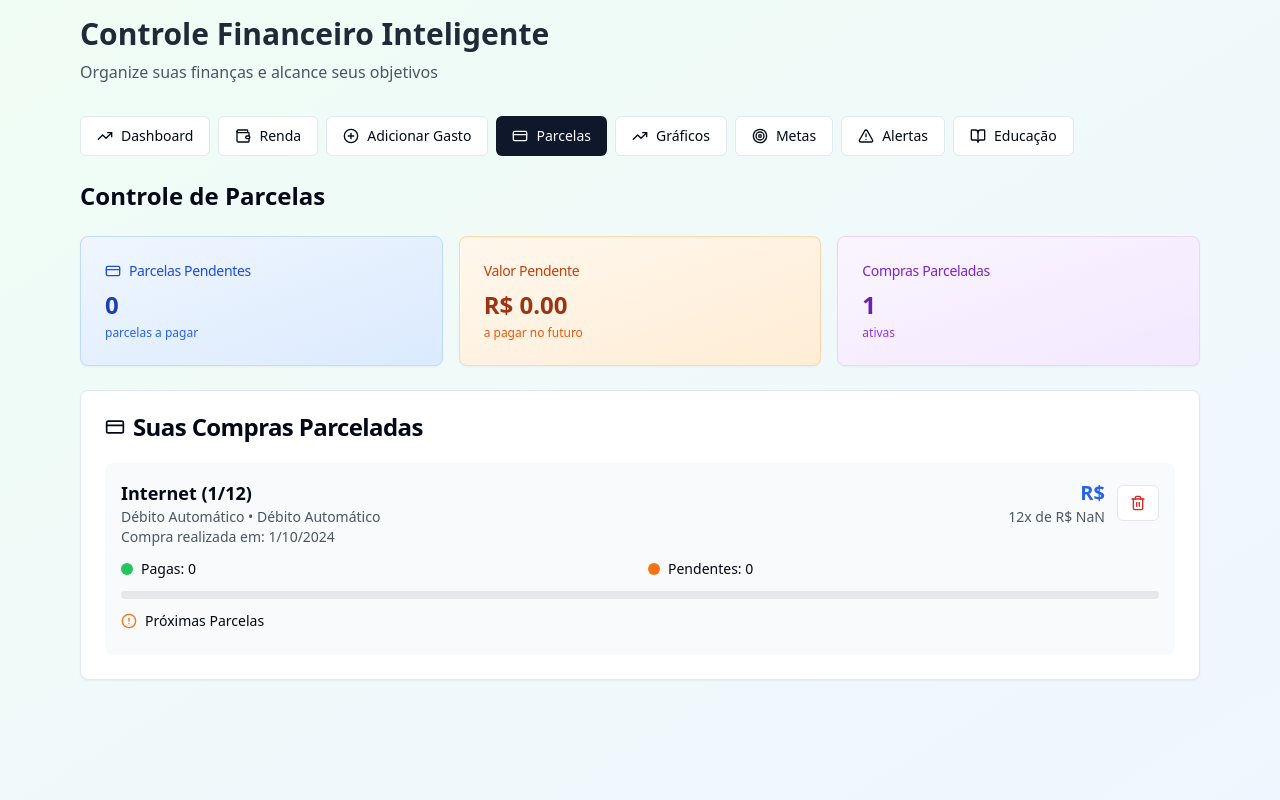
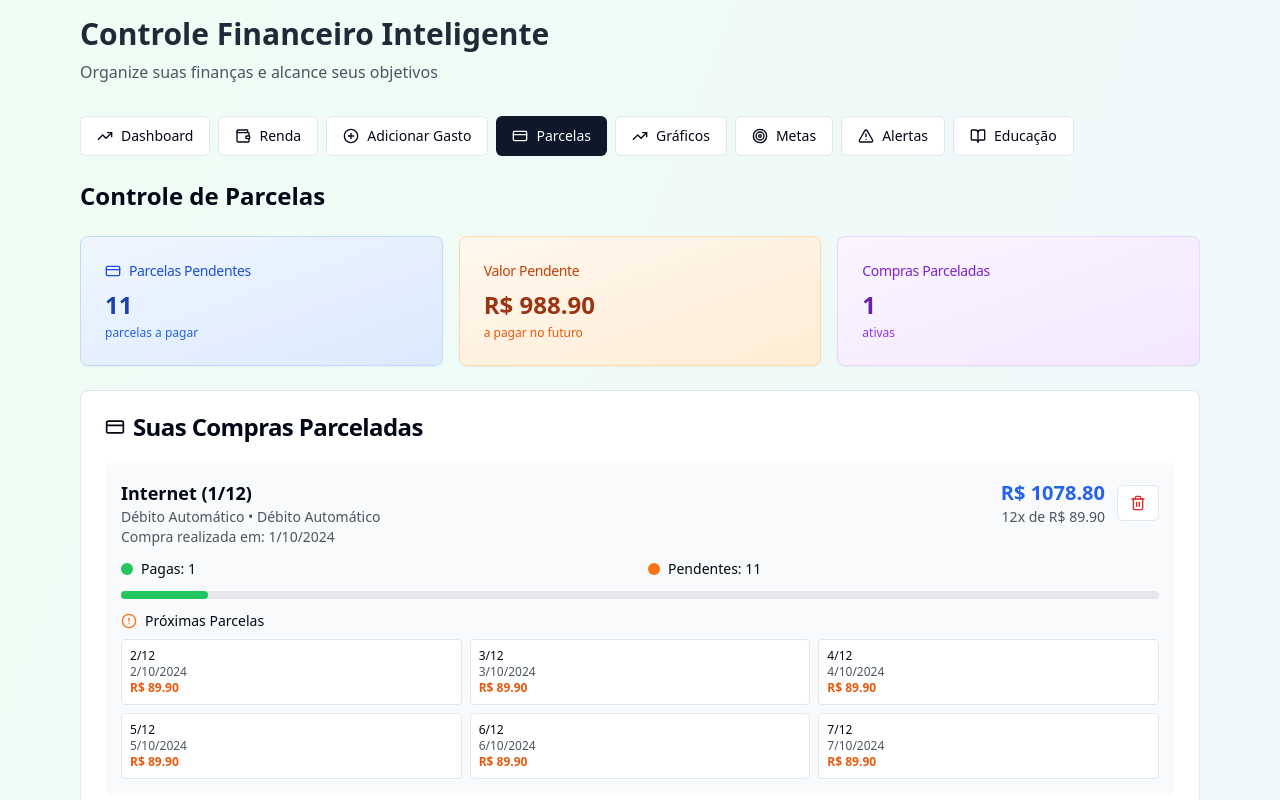
Before and after one commit to Cleber-Canto/orcamento-sem-stress, a React (Vite) app: page / in a window 1280 px wide. Both pictures are taken after a click on the button "Parcelas". Shown: the top 800 px of the page. Built offline with nearby package versions, Linux system fonts and the light colour scheme.

Commit message:
Fix: Installment section not displaying data
The installment section is not displaying the correct data for pending installments, pending value, and the number of installment purchases.

```diff
--- a/src/components/InstallmentsSection.tsx
+++ b/src/components/InstallmentsSection.tsx
@@ -27,39 +27,71 @@ interface InstallmentsSectionProps {
 const InstallmentsSection: React.FC<InstallmentsSectionProps> = ({ expenses, onDeleteExpense }) => {
   const { toast } = useToast();
 
-  // Função para gerar todas as parcelas de uma compra
-  const generateInstallmentSchedule = (expense: Expense) => {
-    if (!expense.isInstallment || !expense.totalInstallments || !expense.originalAmount) {
-      return [];
+  console.log('Todas as despesas:', expenses);
+  console.log('Despesas com isInstallment:', expenses.filter(e => e.isInstallment));
+
+  // Agrupar compras parceladas por descrição e valor original
+  const groupInstallmentsByPurchase = () => {
+    const installmentExpenses = expenses.filter(expense => expense.isInstallment);
+    console.log('Despesas parceladas filtradas:', installmentExpenses);
+
+    const grouped: { [key: string]: Expense[] } = {};
+
+    installmentExpenses.forEach(expense => {
+      // Criar chave única baseada na descrição e valor original
+      const key = `${expense.description}-${expense.originalAmount || expense.amount}`;
+      if (!grouped[key]) {
+        grouped[key] = [];
       }
+      grouped[key].push(expense);
+    });
 
-    const installments = [];
-    const baseDate = new Date(expense.date);
-    const monthlyAmount = expense.originalAmount / expense.totalInstallments;
+    console.log('Compras agrupadas:', grouped);
+    return grouped;
+  };
 
-    for (let i = 0; i < expense.totalInstallments; i++) {
+  const installmentGroups = groupInstallmentsByPurchase();
+  const installmentPurchases = Object.values(installmentGroups);
+
+  // Gerar cronograma completo de todas as parcelas
+  const generateAllInstallments = () => {
+    const allInstallments: Array<Expense & { isPaid: boolean }> = [];
+
+    Object.values(installmentGroups).forEach(group => {
+      if (group.length === 0) return;
+
+      const firstInstallment = group[0];
+      const totalInstallments = firstInstallment.totalInstallments || group.length;
+      const originalAmount = firstInstallment.originalAmount || (firstInstallment.amount * totalInstallments);
+      const monthlyAmount = originalAmount / totalInstallments;
+
+      // Pegar a data da primeira parcela
+      const baseDate = new Date(group.sort((a, b) => new Date(a.date).getTime() - new Date(b.date).getTime())[0].date);
+
+      for (let i = 0; i < totalInstallments; i++) {
         const installmentDate = new Date(baseDate);
         installmentDate.setMonth(installmentDate.getMonth() + i);
 
-      installments.push({
-        ...expense,
+        // Verificar se esta parcela já foi paga (existe na lista de despesas)
+        const existingInstallment = group.find(exp => exp.installmentNumber === (i + 1));
+        const isPaid = !!existingInstallment;
+
+        allInstallments.push({
+          ...firstInstallment,
           installmentNumber: i + 1,
           amount: monthlyAmount,
           date: installmentDate.toISOString().split('T')[0],
-        isPaid: i < (expense.installmentNumber || 0)
+          isPaid: isPaid,
+          id: existingInstallment?.id || firstInstallment.id + i
         });
       }
+    });
 
-    return installments;
+    return allInstallments;
   };
 
-  // Obter todas as compras parceladas (primeira parcela de cada compra)
-  const installmentPurchases = expenses.filter(expense =>
-    expense.isInstallment && expense.installmentNumber === 1
-  );
-
-  // Gerar cronograma completo de todas as parcelas
-  const allInstallments = installmentPurchases.flatMap(generateInstallmentSchedule);
+  const allInstallments = generateAllInstallments();
+  console.log('Todas as parcelas geradas:', allInstallments);
 
   // Calcular totais
   const totalPendingAmount = allInstallments
@@ -67,6 +99,13 @@ const InstallmentsSection: React.FC<InstallmentsSectionProps> = ({ expenses, onD
     .reduce((sum, inst) => sum + inst.amount, 0);
 
   const totalPendingInstallments = allInstallments.filter(inst => !inst.isPaid).length;
+  const totalPurchases = installmentPurchases.length;
+
+  console.log('Totais calculados:', {
+    totalPendingAmount,
+    totalPendingInstallments,
+    totalPurchases
+  });
 
   // Agrupar parcelas por mês para cronograma
   const installmentsByMonth = allInstallments.reduce((acc, installment) => {
@@ -80,13 +119,9 @@ const InstallmentsSection: React.FC<InstallmentsSectionProps> = ({ expenses, onD
 
   const sortedMonths = Object.keys(installmentsByMonth).sort();
 
-  const handleDeletePurchase = (purchaseId: number, description: string) => {
+  const handleDeletePurchase = (purchaseGroup: Expense[], description: string) => {
     // Deletar todas as parcelas desta compra
-    const relatedExpenses = expenses.filter(exp =>
-      exp.isInstallment && exp.description === description && exp.originalAmount
-    );
-
-    relatedExpenses.forEach(expense => {
+    purchaseGroup.forEach(expense => {
       onDeleteExpense(expense.id);
     });
 
@@ -132,7 +167,7 @@ const InstallmentsSection: React.FC<InstallmentsSectionProps> = ({ expenses, onD
             <CardTitle className="text-sm font-medium text-purple-700">Compras Parceladas</CardTitle>
           </CardHeader>
           <CardContent>
-            <div className="text-2xl font-bold text-purple-800">{installmentPurchases.length}</div>
+            <div className="text-2xl font-bold text-purple-800">{totalPurchases}</div>
             <div className="text-xs text-purple-600 mt-1">ativas</div>
           </CardContent>
         </Card>
@@ -149,36 +184,39 @@ const InstallmentsSection: React.FC<InstallmentsSectionProps> = ({ expenses, onD
           </CardHeader>
           <CardContent>
             <div className="space-y-4">
-              {installmentPurchases.map((purchase) => {
-                const installmentSchedule = generateInstallmentSchedule(purchase);
-                const paidInstallments = installmentSchedule.filter(inst => inst.isPaid).length;
-                const pendingInstallments = installmentSchedule.filter(inst => !inst.isPaid).length;
+              {installmentPurchases.map((purchaseGroup, index) => {
+                const firstInstallment = purchaseGroup[0];
+                const totalInstallments = firstInstallment.totalInstallments || purchaseGroup.length;
+                const originalAmount = firstInstallment.originalAmount || (firstInstallment.amount * totalInstallments);
+                const monthlyAmount = originalAmount / totalInstallments;
+                const paidInstallments = purchaseGroup.length;
+                const pendingInstallments = totalInstallments - paidInstallments;
 
                 return (
-                  <div key={purchase.id} className="p-4 bg-gray-50 rounded-lg">
+                  <div key={index} className="p-4 bg-gray-50 rounded-lg">
                     <div className="flex justify-between items-start mb-3">
                       <div className="flex-1">
-                        <h3 className="font-semibold text-lg">{purchase.description}</h3>
+                        <h3 className="font-semibold text-lg">{firstInstallment.description}</h3>
                         <p className="text-sm text-gray-600">
-                          {purchase.category} • {purchase.paymentMethod}
+                          {firstInstallment.category} • {firstInstallment.paymentMethod}
                         </p>
                         <p className="text-sm text-gray-600">
-                          Compra realizada em: {new Date(purchase.date).toLocaleDateString()}
+                          Compra realizada em: {new Date(firstInstallment.date).toLocaleDateString()}
                         </p>
                       </div>
                       <div className="flex items-center gap-3">
                         <div className="text-right">
                           <div className="text-xl font-bold text-blue-600">
-                            R$ {purchase.originalAmount?.toFixed(2)}
+                            R$ {originalAmount.toFixed(2)}
                           </div>
                           <div className="text-sm text-gray-600">
-                            {purchase.totalInstallments}x de R$ {(purchase.originalAmount! / purchase.totalInstallments!).toFixed(2)}
+                            {totalInstallments}x de R$ {monthlyAmount.toFixed(2)}
                           </div>
                         </div>
                         <Button
                           variant="outline"
                           size="sm"
-                          onClick={() => handleDeletePurchase(purchase.id, purchase.description)}
+                          onClick={() => handleDeletePurchase(purchaseGroup, firstInstallment.description)}
                           className="text-red-600 hover:text-red-700 hover:bg-red-50"
                         >
                           <Trash2 className="h-4 w-4" />
@@ -201,7 +239,7 @@ const InstallmentsSection: React.FC<InstallmentsSectionProps> = ({ expenses, onD
                     <div className="w-full bg-gray-200 rounded-full h-2 mb-3">
                       <div
                         className="bg-green-500 h-2 rounded-full transition-all duration-300"
-                        style={{ width: `${(paidInstallments / purchase.totalInstallments!) * 100}%` }}
+                        style={{ width: `${(paidInstallments / totalInstallments) * 100}%` }}
                       ></div>
                     </div>
 
@@ -212,22 +250,25 @@ const InstallmentsSection: React.FC<InstallmentsSectionProps> = ({ expenses, onD
                         Próximas Parcelas
                       </h4>
                       <div className="grid grid-cols-1 md:grid-cols-2 lg:grid-cols-3 gap-2">
-                        {installmentSchedule
-                          .filter(inst => !inst.isPaid)
-                          .slice(0, 6)
-                          .map((installment, index) => (
-                            <div key={index} className="text-xs p-2 bg-white rounded border">
+                        {Array.from({ length: Math.min(6, pendingInstallments) }, (_, i) => {
+                          const installmentNumber = paidInstallments + i + 1;
+                          const installmentDate = new Date(firstInstallment.date);
+                          installmentDate.setMonth(installmentDate.getMonth() + installmentNumber - 1);
+
+                          return (
+                            <div key={i} className="text-xs p-2 bg-white rounded border">
                               <div className="font-medium">
-                                {installment.installmentNumber}/{purchase.totalInstallments}
+                                {installmentNumber}/{totalInstallments}
                               </div>
                               <div className="text-gray-600">
-                                {new Date(installment.date).toLocaleDateString()}
+                                {installmentDate.toLocaleDateString()}
                               </div>
                               <div className="font-semibold text-orange-600">
-                                R$ {installment.amount.toFixed(2)}
+                                R$ {monthlyAmount.toFixed(2)}
                               </div>
                             </div>
-                          ))}
+                          );
+                        })}
                       </div>
                     </div>
                   </div>
@@ -320,7 +361,10 @@ const InstallmentsSection: React.FC<InstallmentsSectionProps> = ({ expenses, onD
           <CardContent className="text-center py-8">
             <CreditCard className="h-12 w-12 text-gray-400 mx-auto mb-4" />
             <h3 className="text-lg font-medium text-gray-600 mb-2">Nenhuma compra parcelada</h3>
-            <p className="text-gray-500">Suas compras parceladas aparecerão aqui</p>
+            <p className="text-gray-500">
+              Suas compras parceladas aparecerão aqui. <br/>
+              Para adicionar uma compra parcelada, vá em "Adicionar Gasto" e marque a opção "Compra Parcelada".
+            </p>
           </CardContent>
         </Card>
       )}
```
Lines whose indentation alone changed are shown as unchanged.
